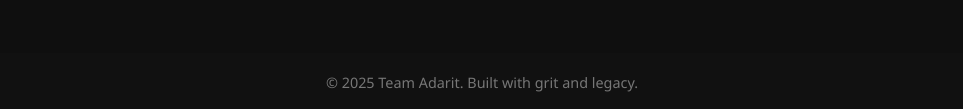
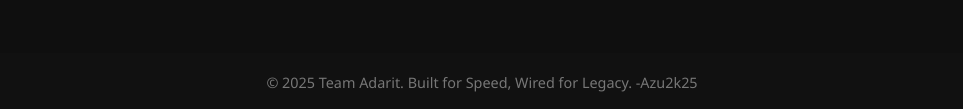
Before and after one commit to ItsmeZyro/team-adarit-site, a plain HTML site: page index.html in a window 1280 px wide. Shown: the part 1978-2087 px from the top of the page, without its empty margins (158-1121 px from the left). Drawn offline with Linux system fonts and the light colour scheme.

Commit message:
Update index.html

```diff
--- a/index.html
+++ b/index.html
@@ -138,7 +138,8 @@
 
 
   <footer>
-    &copy; 2025 Team Adarit. Built with grit and legacy.
+    &copy; 2025 Team Adarit. Built for Speed, Wired for Legacy.
+    -Azu2k25
   </footer>
 </body>
 </html>
```
